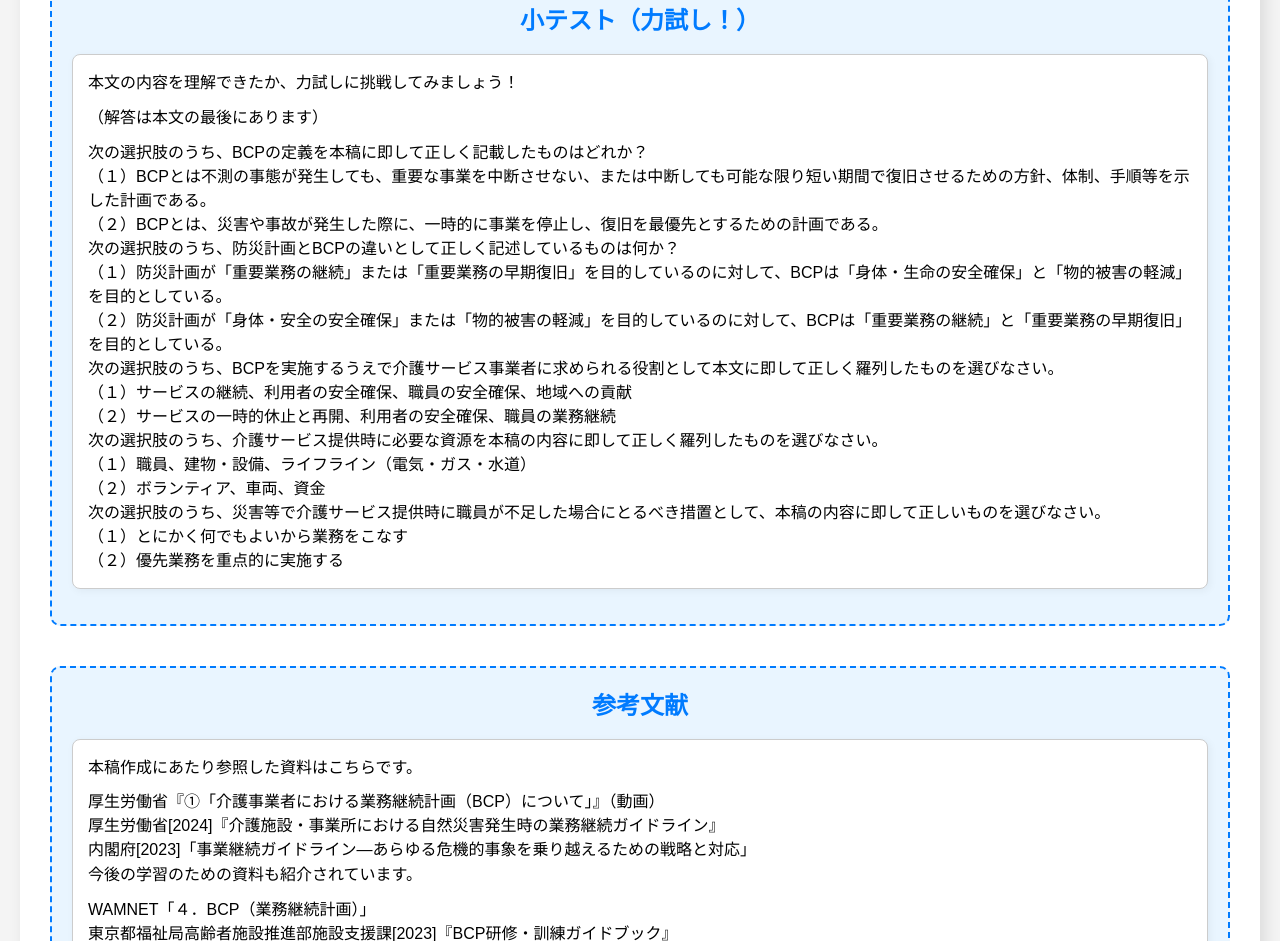
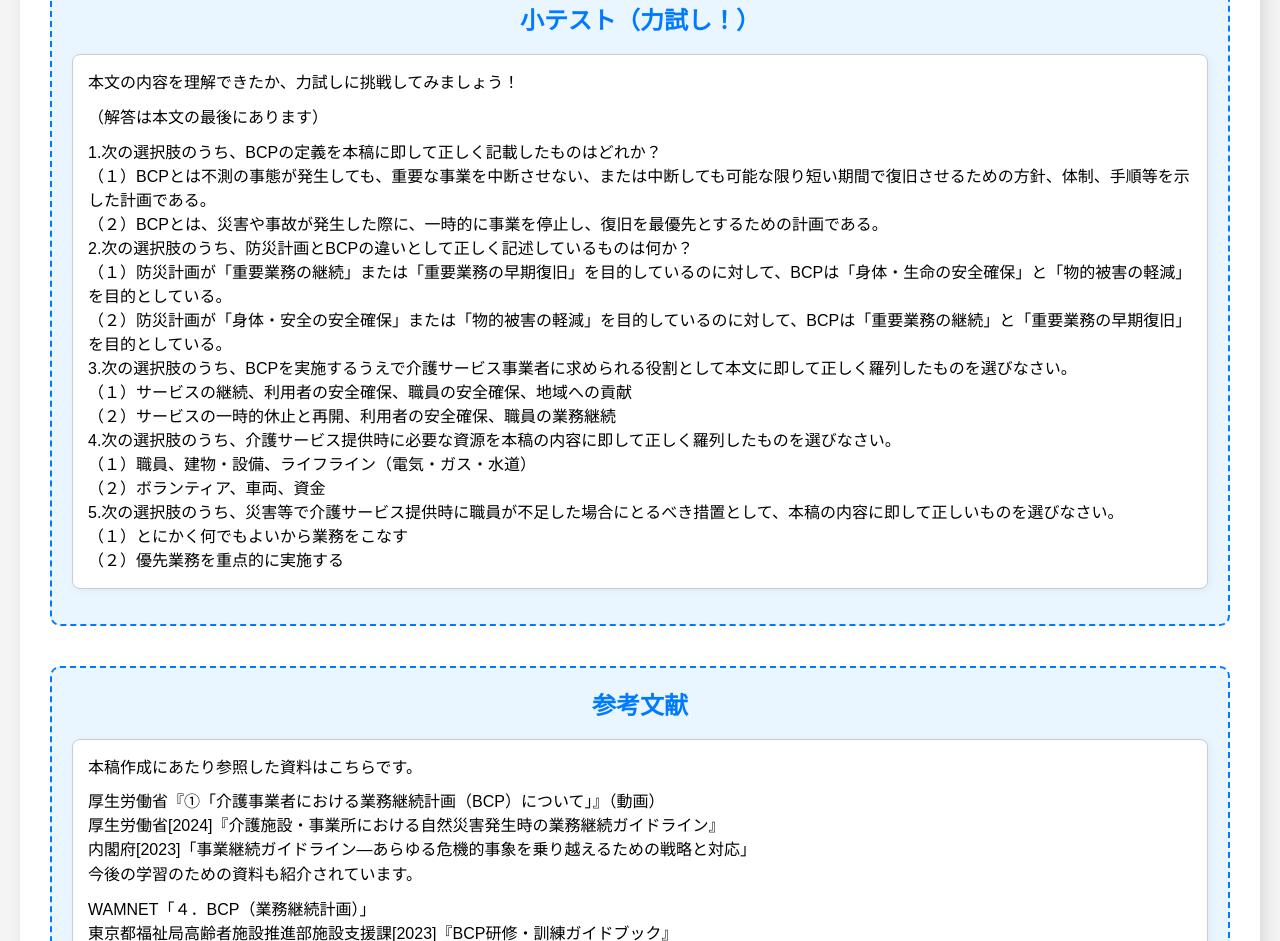
Before and after one commit to tokotoko12/BCP, a plain HTML site: page index.html in a window 1280 px wide. Shown: the part 2462-3403 px from the top of the page. Drawn offline with nearby package versions, Linux system fonts and the light colour scheme.

Commit message:
Update index.html

```diff
--- a/index.html
+++ b/index.html
@@ -254,11 +254,11 @@
                 <p>本文の内容を理解できたか、力試しに挑戦してみましょう！</p>
                 <p>（解答は本文の最後にあります）</p>
                 <ol>
-                    <li>次の選択肢のうち、BCPの定義を本稿に即して正しく記載したものはどれか？<br>（１）BCPとは不測の事態が発生しても、重要な事業を中断させない、または中断しても可能な限り短い期間で復旧させるための方針、体制、手順等を示した計画である。<br>（２）BCPとは、災害や事故が発生した際に、一時的に事業を停止し、復旧を最優先とするための計画である。</li>
-                    <li>次の選択肢のうち、防災計画とBCPの違いとして正しく記述しているものは何か？<br>（１）防災計画が「重要業務の継続」または「重要業務の早期復旧」を目的しているのに対して、BCPは「身体・生命の安全確保」と「物的被害の軽減」を目的としている。<br>（２）防災計画が「身体・安全の安全確保」または「物的被害の軽減」を目的しているのに対して、BCPは「重要業務の継続」と「重要業務の早期復旧」を目的としている。</li>
-                    <li>次の選択肢のうち、BCPを実施するうえで介護サービス事業者に求められる役割として本文に即して正しく羅列したものを選びなさい。<br>（１）サービスの継続、利用者の安全確保、職員の安全確保、地域への貢献<br>（２）サービスの一時的休止と再開、利用者の安全確保、職員の業務継続</li>
-                    <li>次の選択肢のうち、介護サービス提供時に必要な資源を本稿の内容に即して正しく羅列したものを選びなさい。<br>（１）職員、建物・設備、ライフライン（電気・ガス・水道）<br>（２）ボランティア、車両、資金</li>
-                    <li>次の選択肢のうち、災害等で介護サービス提供時に職員が不足した場合にとるべき措置として、本稿の内容に即して正しいものを選びなさい。<br>（１）とにかく何でもよいから業務をこなす<br>（２）優先業務を重点的に実施する</li>
+                    <li>1.次の選択肢のうち、BCPの定義を本稿に即して正しく記載したものはどれか？<br>（１）BCPとは不測の事態が発生しても、重要な事業を中断させない、または中断しても可能な限り短い期間で復旧させるための方針、体制、手順等を示した計画である。<br>（２）BCPとは、災害や事故が発生した際に、一時的に事業を停止し、復旧を最優先とするための計画である。</li>
+                    <li>2.次の選択肢のうち、防災計画とBCPの違いとして正しく記述しているものは何か？<br>（１）防災計画が「重要業務の継続」または「重要業務の早期復旧」を目的しているのに対して、BCPは「身体・生命の安全確保」と「物的被害の軽減」を目的としている。<br>（２）防災計画が「身体・安全の安全確保」または「物的被害の軽減」を目的しているのに対して、BCPは「重要業務の継続」と「重要業務の早期復旧」を目的としている。</li>
+                    <li>3.次の選択肢のうち、BCPを実施するうえで介護サービス事業者に求められる役割として本文に即して正しく羅列したものを選びなさい。<br>（１）サービスの継続、利用者の安全確保、職員の安全確保、地域への貢献<br>（２）サービスの一時的休止と再開、利用者の安全確保、職員の業務継続</li>
+                    <li>4.次の選択肢のうち、介護サービス提供時に必要な資源を本稿の内容に即して正しく羅列したものを選びなさい。<br>（１）職員、建物・設備、ライフライン（電気・ガス・水道）<br>（２）ボランティア、車両、資金</li>
+                    <li>5.次の選択肢のうち、災害等で介護サービス提供時に職員が不足した場合にとるべき措置として、本稿の内容に即して正しいものを選びなさい。<br>（１）とにかく何でもよいから業務をこなす<br>（２）優先業務を重点的に実施する</li>
                 </ol>
             </div>
         </div>
```
